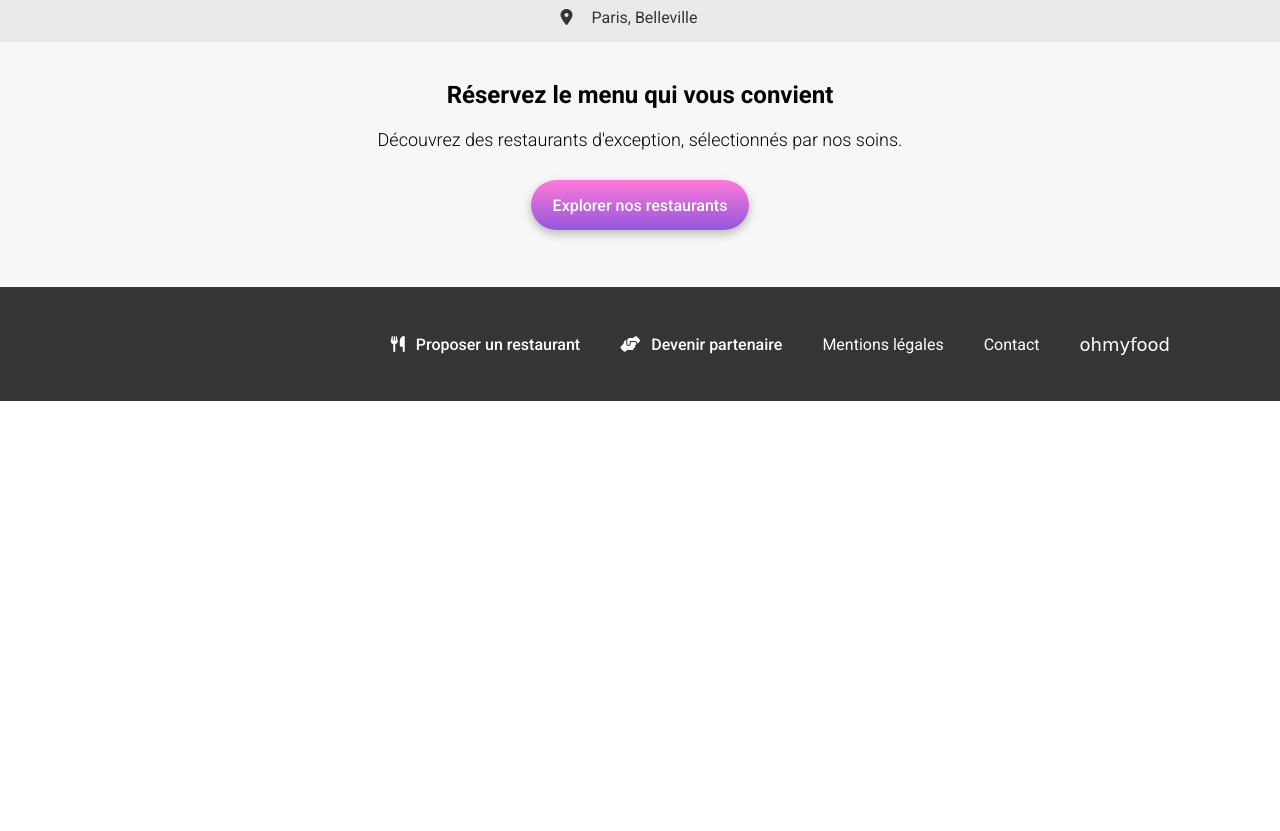
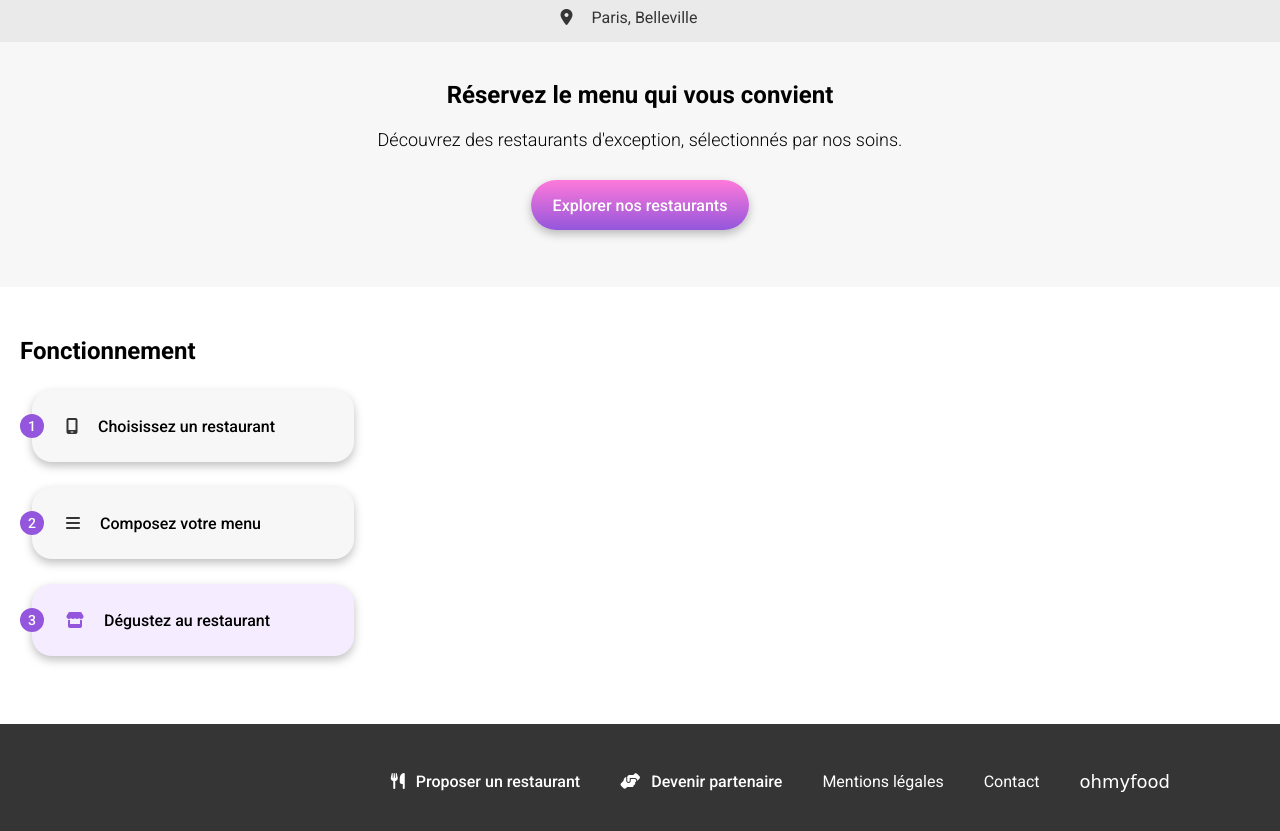
Before and after one commit to LB-Squishy/site-ohmyfood, a website: page index.html in a window 1280 px wide. Shown: the part 71-902 px from the top of the page. Before the commit the page ends 800 px from the top, so only its background shows below. Drawn offline with Linux system fonts and the light colour scheme; a web font is replaced by a local one.

Commit message:
Section fonctionnement - homepage

```diff
--- a/SASS/Base/_normalize.scss
+++ b/SASS/Base/_normalize.scss
@@ -27,8 +27,3 @@ a {
 p {
     margin: 0;
 }
-
-h1 {
-    font-size: 24px;
-    margin: 0;
-}
--- /dev/null
+++ b/SASS/Components/_card.scss
@@ -0,0 +1,23 @@
+/***** FonctionnementCard *****/
+
+.fonctionnement-card {
+    display: flex;
+    align-items: center;
+    box-sizing: border-box;
+    background-color: $background-grey;
+    width: 322px;
+    height: 72px;
+    border-radius: 20px;
+    box-shadow: $shadow;
+    color: $black;
+    font-weight: 500;
+    padding-left: 34px;
+    padding-right: 20px;
+    .fa-solid {
+        color: $grey;
+        margin-right: 20px;
+    }
+    .fa-store {
+        color: $primary;
+    }
+}
--- a/SASS/Pages/_homepage.scss
+++ b/SASS/Pages/_homepage.scss
@@ -7,8 +7,10 @@
     text-align: center;
     background-color: $background-grey;
     &__title {
+        font-size: 24px;
+        font-weight: 700;
+        margin: 0;
         margin-top: 39px;
-        font-weight: 700;
     }
     &__text {
         font-size: 18px;
@@ -19,3 +21,38 @@
         margin: 30px auto 57px auto;
     }
 }
+
+.fonctionnement {
+    display: flex;
+    flex-direction: column;
+    padding-bottom: 68px;
+    &__title {
+        font-size: 24px;
+        font-weight: 700;
+        margin: 50px 0 0 20px;
+    }
+    &__card {
+        display: flex;
+        flex-direction: row;
+        align-items: center;
+        margin: 25px 32px 0 32px;
+        position: relative;
+        &--number {
+            display: flex;
+            align-items: center;
+            justify-content: center;
+            width: 24px;
+            height: 24px;
+            background-color: $primary;
+            border-radius: 24px;
+            font-size: 14px;
+            font-weight: 500;
+            color: $white;
+            position: absolute;
+            left: -12px;
+        }
+        &--color {
+            background-color: $light-primary;
+        }
+    }
+}
--- a/SASS/Utils/_variables.scss
+++ b/SASS/Utils/_variables.scss
@@ -4,6 +4,7 @@ $light-green: #99e2d0;
 $green: #008766;
 $light-blue: #89c8fa;
 $blue: #003a68;
+$light-primary: #f5edff;
 $primary: #9356dc;
 $secondary: #ff79da;
 $light-grey: #eaeaea;
--- a/SASS/main.scss
+++ b/SASS/main.scss
@@ -7,6 +7,7 @@
 @import "./Utils/extensions";
 
 @import "./Components/buttons";
+@import "./Components/card";
 
 @import "./Layouts/header";
 @import "./Layouts/nav";
--- a/index.html
+++ b/index.html
@@ -32,6 +32,30 @@
             <p class="reservation__text">Découvrez des restaurants d'exception, sélectionnés par nos soins.</p>
             <a href="#restaurants" class="reservation__button order-button">Explorer nos restaurants</a>
         </section>
+        <section class="fonctionnement">
+            <h2 class="fonctionnement__title">Fonctionnement</h2>
+            <div class="fonctionnement__card">
+                <p class="fonctionnement__card--number">1</p>
+                <div class="fonctionnement-card">
+                    <i class="fa-solid fa-mobile-screen"></i>
+                    <p>Choisissez un restaurant</p>
+                </div>
+            </div>
+            <div class="fonctionnement__card">
+                <p class="fonctionnement__card--number">2</p>
+                <div class="fonctionnement-card">
+                    <i class="fa-solid fa-bars"></i>
+                    <p>Composez votre menu</p>
+                </div>
+            </div>
+            <div class="fonctionnement__card">
+                <p class="fonctionnement__card--number">3</p>
+                <div class="fonctionnement__card--color fonctionnement-card">
+                    <i class="fa-solid fa-store"></i>
+                    <p>Dégustez au restaurant</p>
+                </div>
+            </div>
+        </section>
     </main>
     <footer class="footer-container">
         <div class="footer-content">
```
Also changed, not shown: assets/CSS/style.css, 1 other file.
